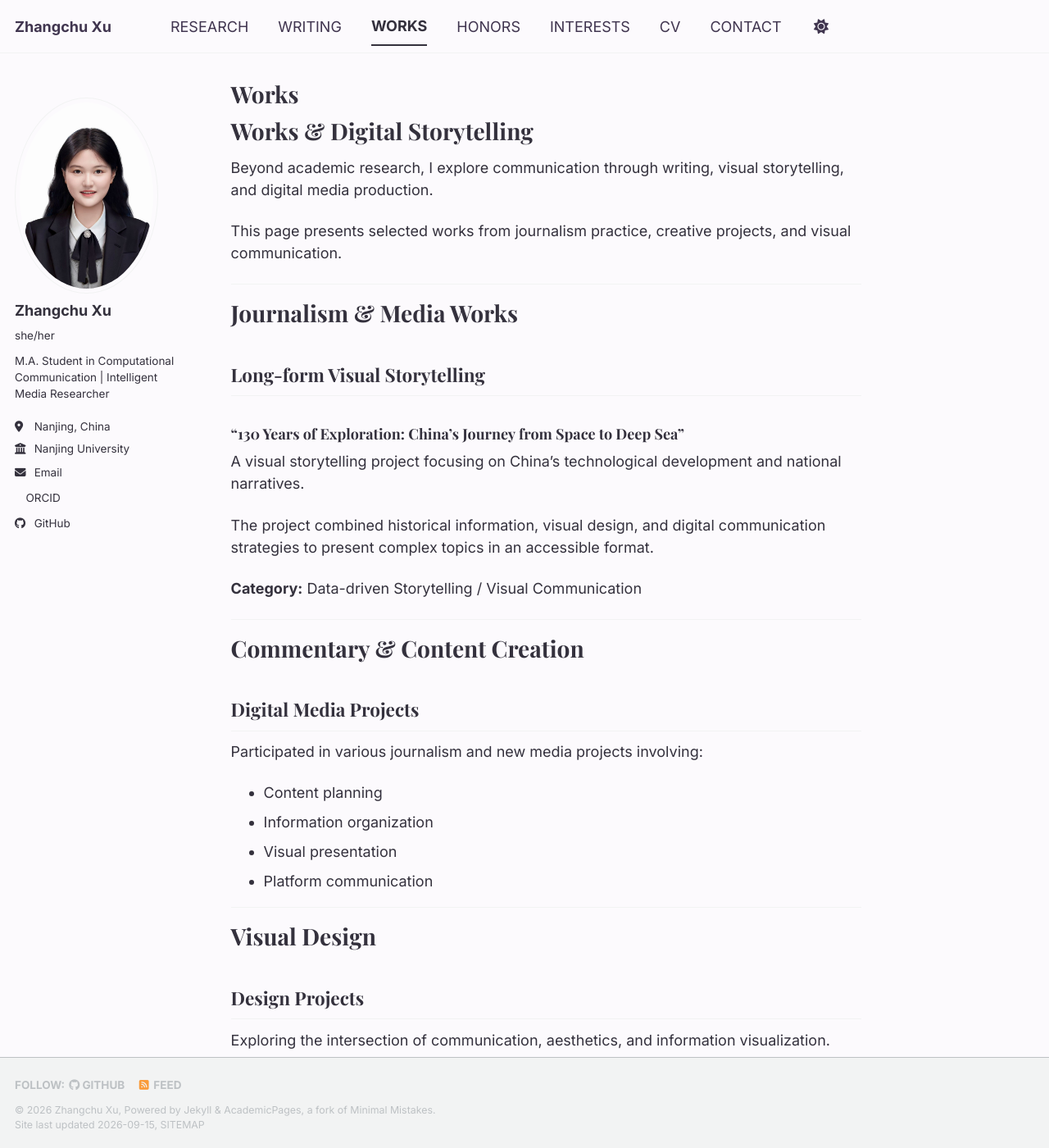
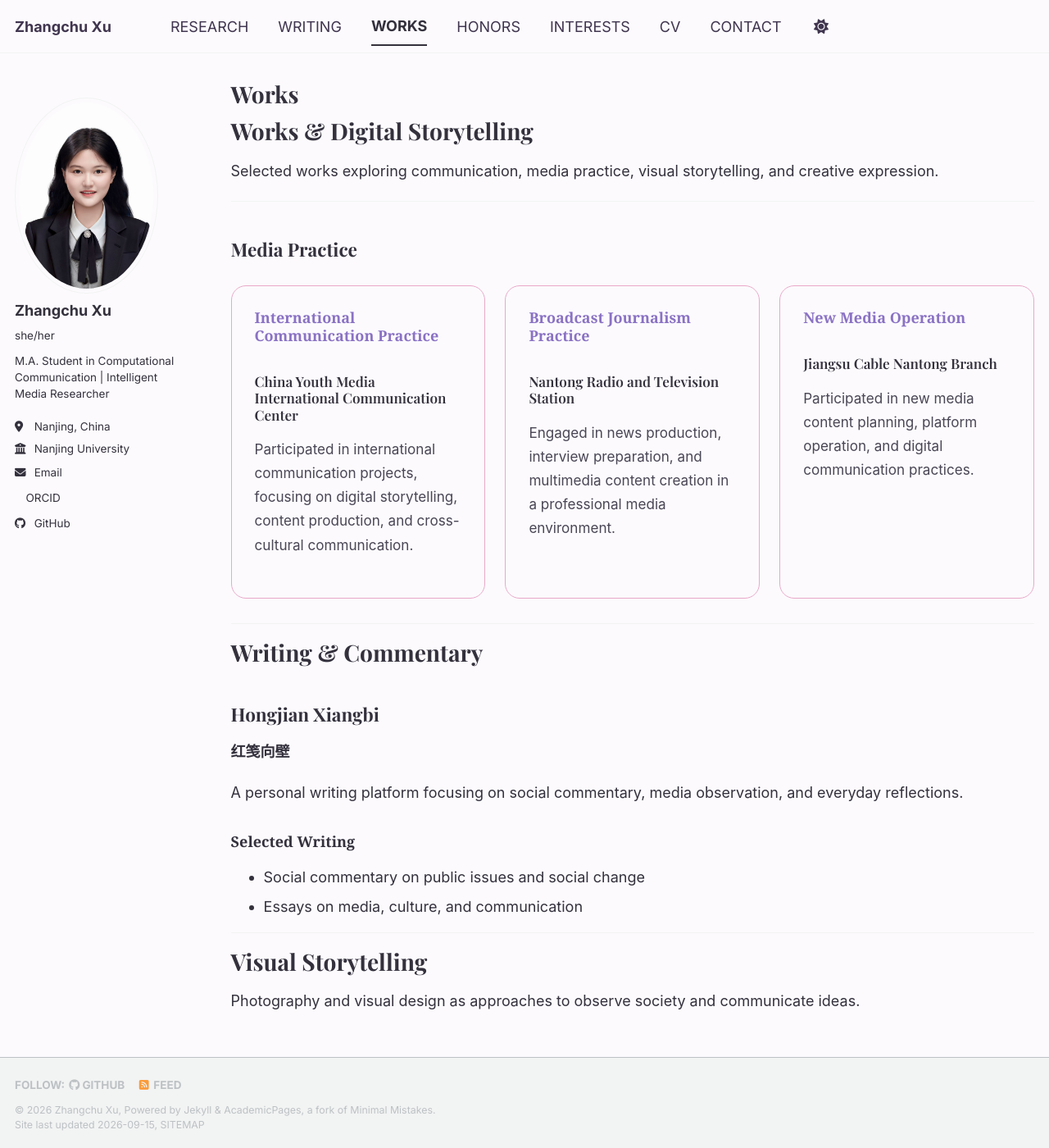
Before and after one commit to xuzhangchu0103/xuzhangchu0103.github.io, a Jekyll site: the page built from _pages/works.md, in a window 1280 px wide and 1400 px high. Shown: the whole window at 82% size. Built offline with Jekyll 4.4.1, drawn with Linux system fonts in a browser that asks for light colours; a style sheet for code colours, icons or effects is not loaded; some of the changed text lies outside the part shown.

Commit message:
Revise works page layout and content
Updated the works page to enhance the structure and content, including new sections for media practice, writing, and visual storytelling.

```diff
--- a/_pages/works.md
+++ b/_pages/works.md
@@ -6,68 +7,87 @@ author_profile: true
 
 # Works & Digital Storytelling
 
-Beyond academic research, I explore communication through writing, visual storytelling, and digital media production.
 
-This page presents selected works from journalism practice, creative projects, and visual communication.
+Selected works exploring communication, media practice, visual storytelling, and creative expression.
 
 
 
 ---
 
-# Journalism & Media Works
+## Media Practice
 
 
-## Long-form Visual Storytelling
+<div class="work-grid">
 
 
-### "130 Years of Exploration: China's Journey from Space to Deep Sea"
+<div class="work-card">
 
-A visual storytelling project focusing on China's technological development and national narratives.
+<h3>International Communication Practice</h3>
 
-The project combined historical information, visual design, and digital communication strategies to present complex topics in an accessible format.
+<h4>China Youth Media International Communication Center</h4>
 
-**Category:** Data-driven Storytelling / Visual Communication
+<p>
+Participated in international communication projects, focusing on digital storytelling, content production, and cross-cultural communication.
+</p>
+
+</div>
+
+
+
+<div class="work-card">
+
+<h3>Broadcast Journalism Practice</h3>
+
+<h4>Nantong Radio and Television Station</h4>
+
+<p>
+Engaged in news production, interview preparation, and multimedia content creation in a professional media environment.
+</p>
+
+</div>
+
+
+
+<div class="work-card">
+
+<h3>New Media Operation</h3>
+
+<h4>Jiangsu Cable Nantong Branch</h4>
+
+<p>
+Participated in new media content planning, platform operation, and digital communication practices.
+</p>
+
+</div>
+
+
+</div>
 
 
 
 ---
 
-# Commentary & Content Creation
+# Writing & Commentary
 
 
-## Digital Media Projects
+## Hongjian Xiangbi
 
-Participated in various journalism and new media projects involving:
+**红笺向壁**
 
-- Content planning
-- Information organization
-- Visual presentation
-- Platform communication
+A personal writing platform focusing on social commentary, media observation, and everyday reflections.
+
+
+
+### Selected Writing
+
+- Social commentary on public issues and social change
+- Essays on media, culture, and communication
 
 
 
 ---
 
-# Visual Design
+# Visual Storytelling
 
 
-## Design Projects
-
-Exploring the intersection of communication, aesthetics, and information visualization.
-
-Selected works include:
-
-- Visual communication design
-- Poster design
-- Creative media projects
-
-
-
----
-
-# Photography
-
-
-Photography allows me to observe everyday life and explore visual narratives.
-
-Selected photography works will be displayed here.
+Photography and visual design as approaches to observe society and communicate ideas.
```
Also changed, not shown: other parts of _pages/works.md (+1 -0 lines).
